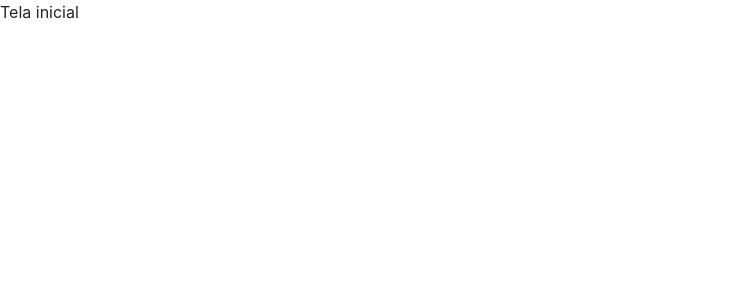
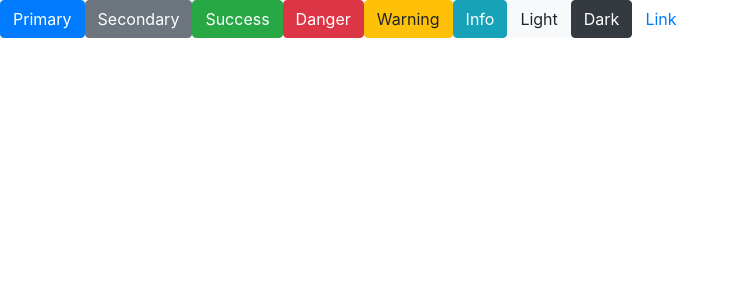
Before and after one commit to uiralima/Angular-Bootstrap-webpm.app, an Angular app: page / in a window 1280 px wide. Shown: the top 300 px of the page, without its empty margins (0-740 px from the left). Built offline with nearby package versions, Linux system fonts and the light colour scheme.

Commit message:
Testando bootstrap

```diff
--- a/src/app/app.component.html
+++ b/src/app/app.component.html
@@ -1 +1,10 @@
-<p>Tela inicial</p>
+<button type="button" class="btn btn-primary">Primary</button>
+<button type="button" class="btn btn-secondary">Secondary</button>
+<button type="button" class="btn btn-success">Success</button>
+<button type="button" class="btn btn-danger">Danger</button>
+<button type="button" class="btn btn-warning">Warning</button>
+<button type="button" class="btn btn-info">Info</button>
+<button type="button" class="btn btn-light">Light</button>
+<button type="button" class="btn btn-dark">Dark</button>
+
+<button type="button" class="btn btn-link">Link</button>
```
